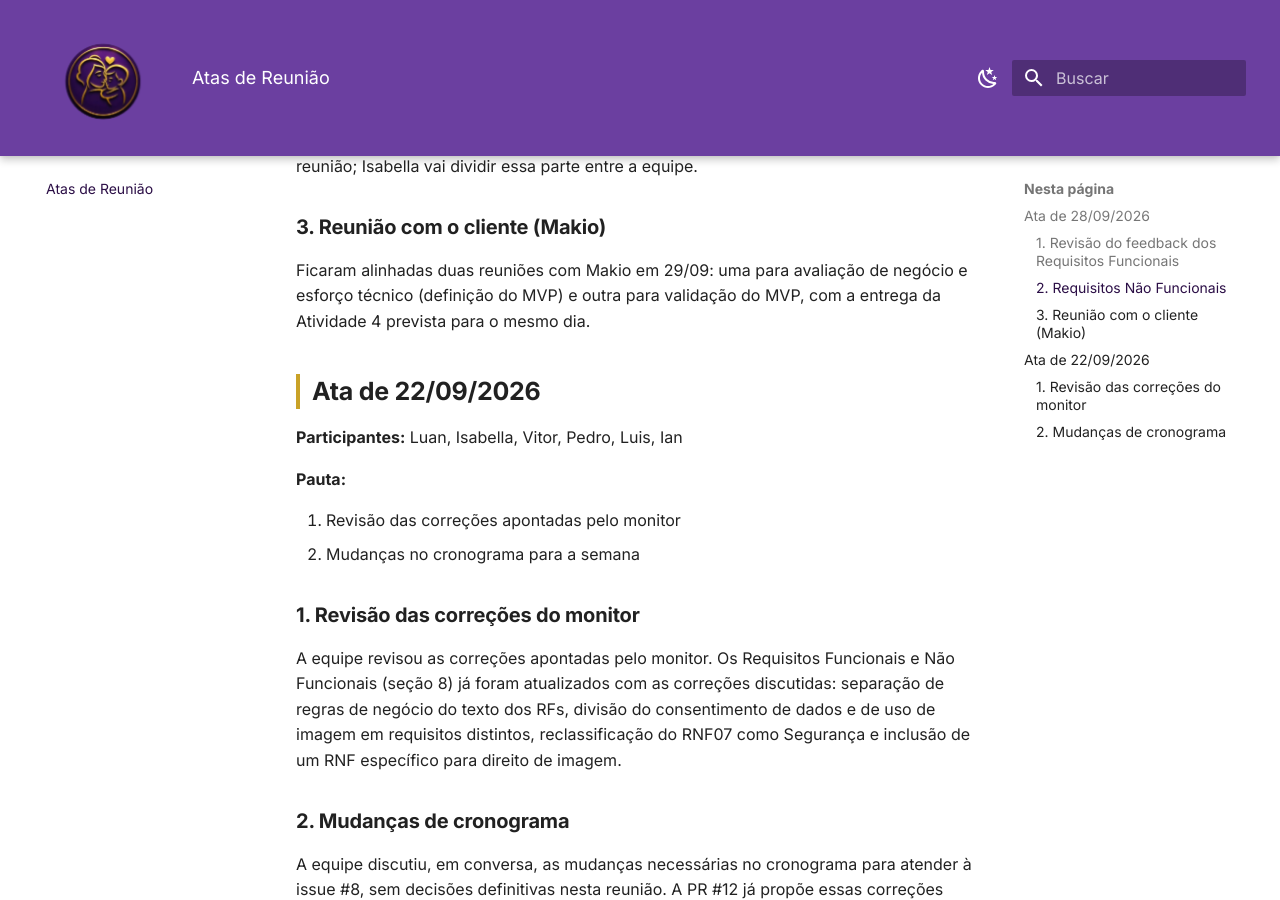
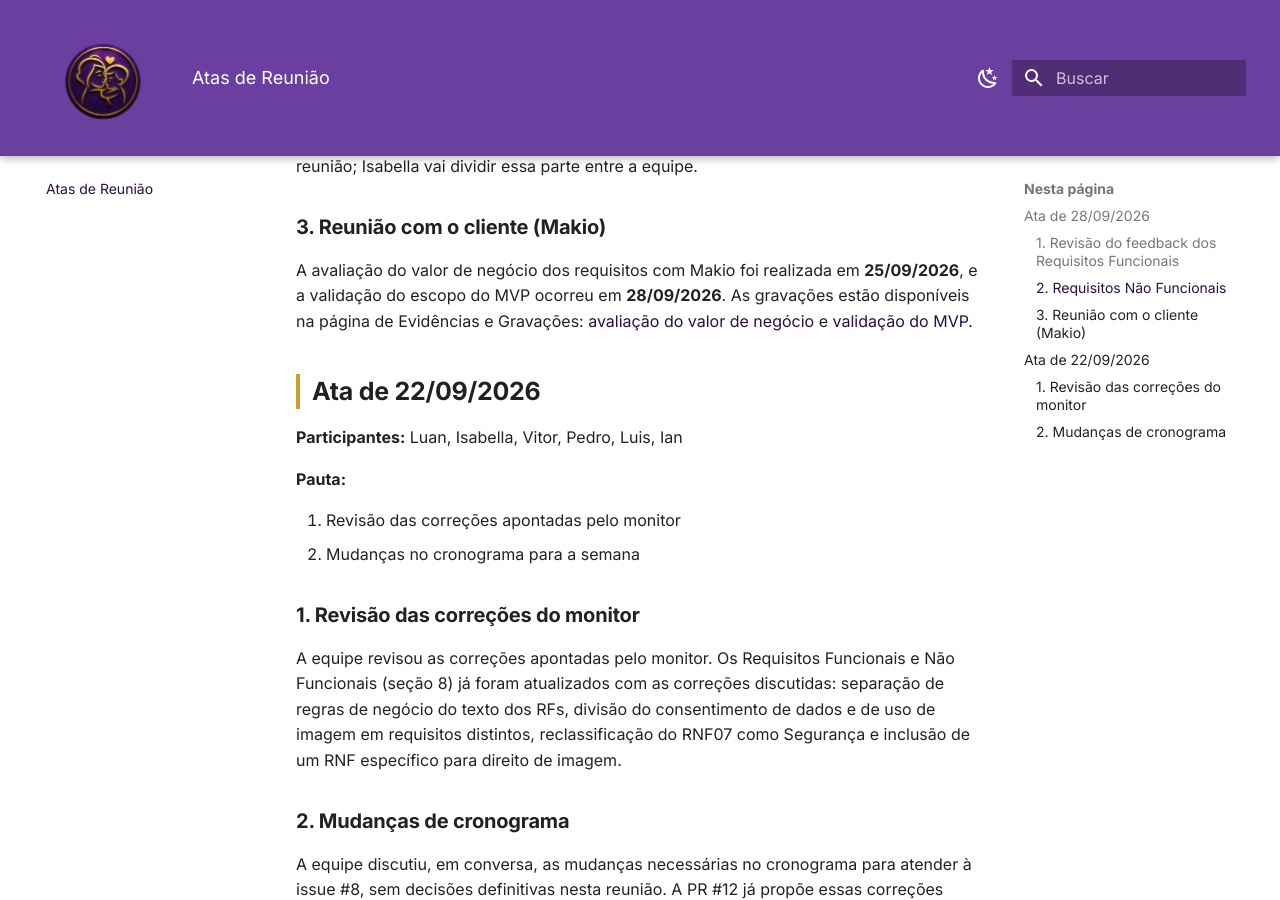
Before and after one commit to mdsreq-fga-unb/REQ-2026.2-T01-MaesGuerreiras, an MkDocs documentation site: the page built from docs/00-atas/index.md, in a window 1280 px wide and 900 px high, scrolled down 795 px. Built offline with MkDocs 1.6.1 and Material for MkDocs 9.7.7, drawn with Linux system fonts in a browser that asks for light colours.

Commit message:
Corrige datas das reunioes com Makio

```diff
--- a/docs/00-atas/index.md
+++ b/docs/00-atas/index.md
@@ -27,9 +27,11 @@ Isabella vai dividir essa parte entre a equipe.
 
 ### 3. Reunião com o cliente (Makio)
 
-Ficaram alinhadas duas reuniões com Makio em 29/09: uma para avaliação de negócio e esforço
-técnico (definição do MVP) e outra para validação do MVP, com a entrega da Atividade 4 prevista
-para o mesmo dia.
+A avaliação do valor de negócio dos requisitos com Makio foi realizada em **25/09/2026**, e a
+validação do escopo do MVP ocorreu em **28/09/2026**. As gravações estão disponíveis na página
+de Evidências e Gravações: [avaliação do valor de negócio](../00-evidencias/index.md#avaliacao-do-valor-de-negocio-25092026)
+e [validação do MVP](../00-evidencias/index.md#validacao-do-mvp-28092026).
+
 
 ## Ata de 22/09/2026
 
```
Also changed, not shown: docs/06-cronograma/index.md (+1 -1 lines).
